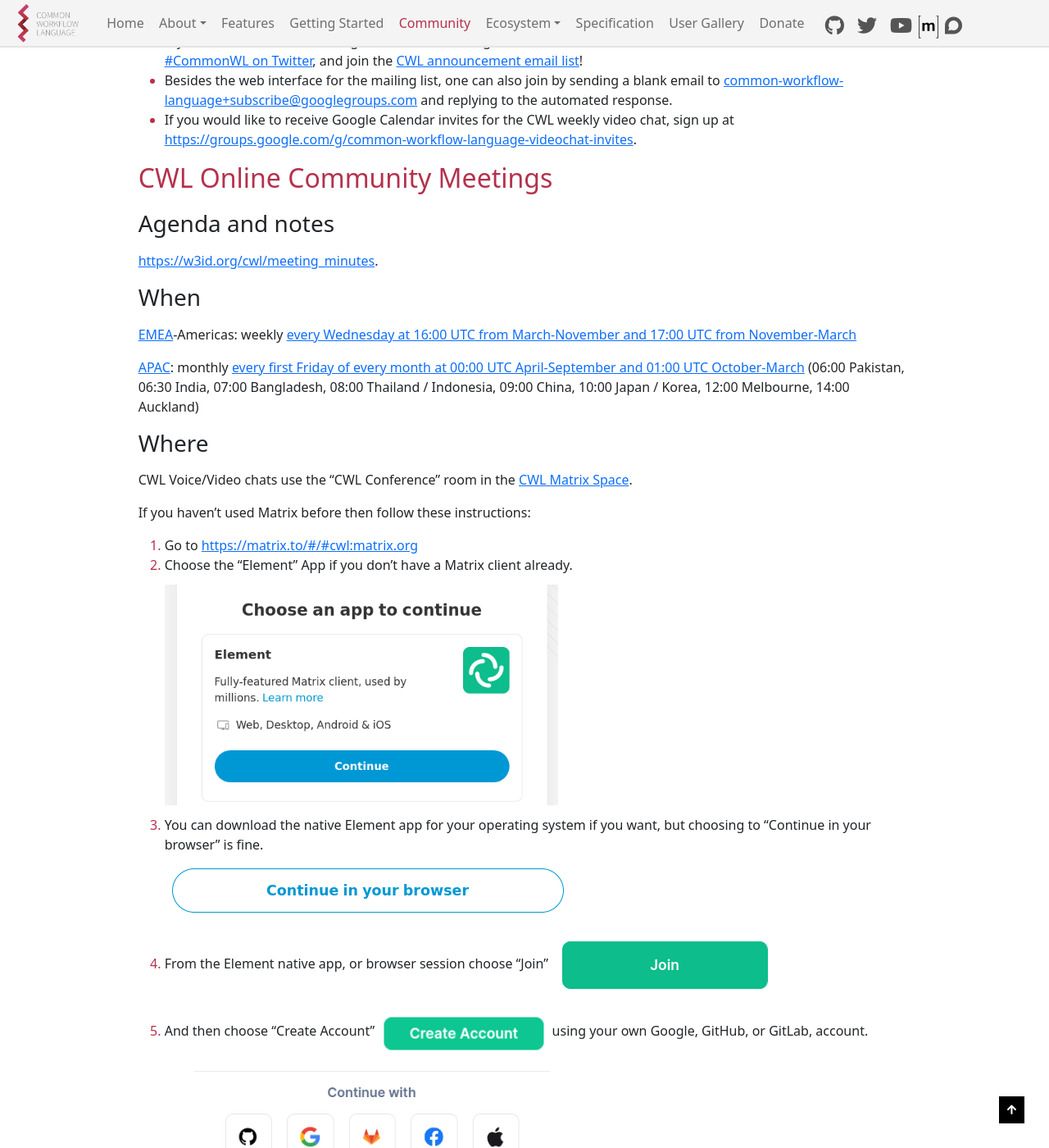
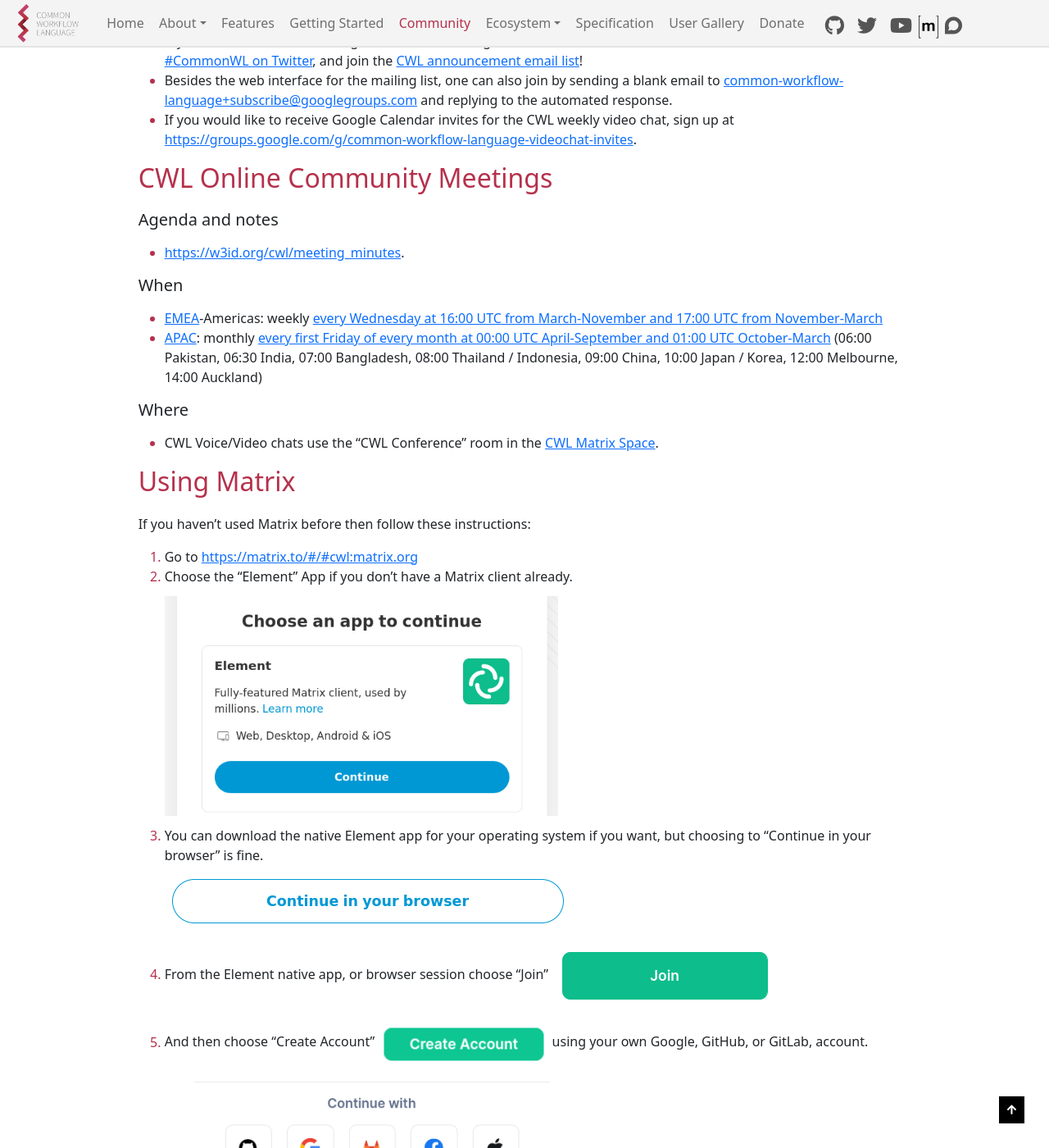
Before and after one commit to common-workflow-language/cwl-website, a Jekyll site: the page built from content/community.md, in a window 1280 px wide and 1400 px high, scrolled down 210 px. Shown: the whole window at 82% size. Built offline with Jekyll 4.4.1, drawn with Linux system fonts in a browser that asks for light colours.

Commit message:
Improve text formatting on Community pg #126

```diff
--- a/content/_sass/partials/_helpers.scss
+++ b/content/_sass/partials/_helpers.scss
@@ -13,6 +13,14 @@
   color: $black;
 }
 
+.fsize-1-25 {
+  font-size: 1.25rem;
+}
+
+.fw-normal {
+  font-weight: normal;
+}
+
 .mb-12 {
   margin-bottom: 12px;
 }
--- a/content/community.md
+++ b/content/community.md
@@ -15,20 +15,24 @@
 
 ## CWL Online Community Meetings
 
+{:.fsize-1-25 .h3-sm .fw-normal}
 ### Agenda and notes
 
-<https://w3id.org/cwl/meeting_minutes>.
+* <https://w3id.org/cwl/meeting_minutes>.
 
+{:.fsize-1-25 .h3-sm .fw-normal}
 ### When
 
-[EMEA](https://en.wikipedia.org/wiki/Europe,_the_Middle_East_and_Africa)-Americas: weekly [every Wednesday at 16:00 UTC from March-November and 17:00 UTC from November-March](https://arewemeetingyet.com/New%20York/2021-07-21/12:00/w/Weekly%20CWL%20Video%20Chat#eyJ1cmwiOiJodHRwczovL21lZXQuaml0LnNpL0NvbXBldGVudEJyYW5jaGVzTm9taW5hdGVXZWFrbHkifQ==)
-
-[APAC](https://en.wikipedia.org/wiki/Asia-Pacific): monthly [every first Friday of every month at 00:00 UTC April-September and 01:00 UTC October-March](https://arewemeetingyet.com/UTC/2022-04-01/01:00/q/Monthly%20CWL%20Video%20Chat)
+* [EMEA](https://en.wikipedia.org/wiki/Europe,_the_Middle_East_and_Africa)-Americas: weekly [every Wednesday at 16:00 UTC from March-November and 17:00 UTC from November-March](https://arewemeetingyet.com/New%20York/2021-07-21/12:00/w/Weekly%20CWL%20Video%20Chat#eyJ1cmwiOiJodHRwczovL21lZXQuaml0LnNpL0NvbXBldGVudEJyYW5jaGVzTm9taW5hdGVXZWFrbHkifQ==)
+* [APAC](https://en.wikipedia.org/wiki/Asia-Pacific): monthly [every first Friday of every month at 00:00 UTC April-September and 01:00 UTC October-March](https://arewemeetingyet.com/UTC/2022-04-01/01:00/q/Monthly%20CWL%20Video%20Chat)
 (06:00 Pakistan, 06:30 India, 07:00 Bangladesh, 08:00 Thailand / Indonesia, 09:00 China, 10:00 Japan / Korea, 12:00 Melbourne, 14:00 Auckland)
 
+{:.fsize-1-25 .h3-sm .fw-normal}
 ### Where
 
-CWL Voice/Video chats use the "CWL Conference" room in the [CWL Matrix Space](https://matrix.to/#/#cwl:matrix.org).
+* CWL Voice/Video chats use the "CWL Conference" room in the [CWL Matrix Space](https://matrix.to/#/#cwl:matrix.org).
+
+## Using Matrix
 
 If you haven’t used Matrix before then follow these instructions:
 
```
